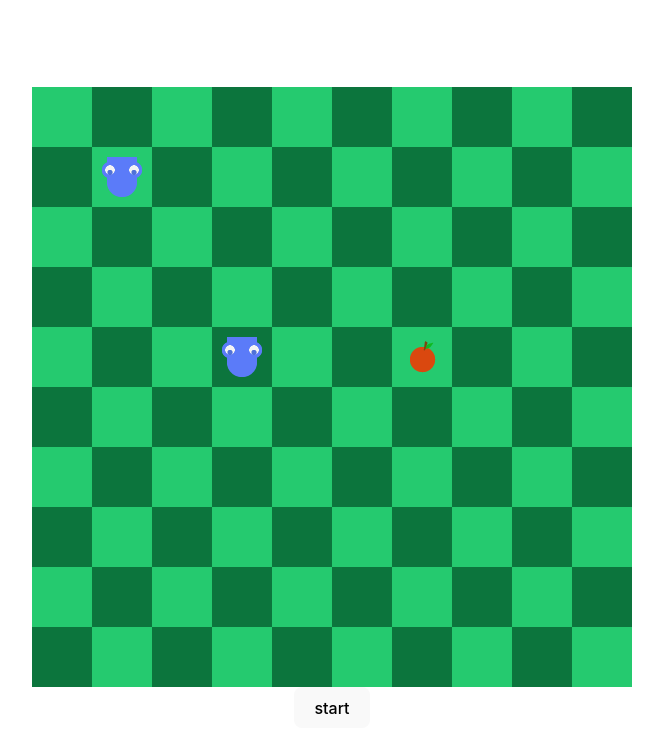
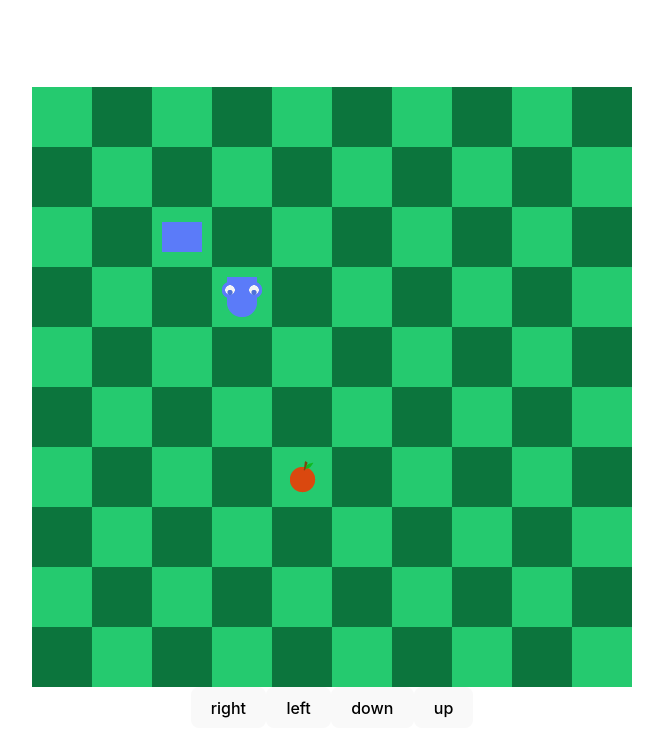
Before and after one commit to AidanSidebottom/cs-30-project-2, a Vue app: page / in a window 1280 px wide. Shown: the top 756 px of the page, without its empty margins (308-971 px from the left). Built offline with nearby package versions, Linux system fonts and the light colour scheme.

Commit message:
worked more on movement

```diff
--- a/src/App.vue
+++ b/src/App.vue
@@ -11,10 +11,10 @@
   let area = ref([
 
   ['','','','','','','','','',''],
-  ['',h,'','','','','','','',''],
   ['','','','','','','','','',''],
-  ['','','','','','','','','',''],
-  ['','','',h,'','',f,'','',''],
+  ['','',b,'','','','','','',''],
+  ['','','',h,'','','','','',''],
+  ['','','','','','',f,'','',''],
   ['','','','','','','','','',''],
   ['','','','','','','','','',''],
   ['','','','','','','','','',''],
@@ -23,7 +23,7 @@
 
 ])
 
-let snake = [ {x: 1, y: 1} , ]
+let snake = [ {x: 3, y: 3} , {x: 2, y: 2}]
 
 
 
@@ -38,39 +38,52 @@ if((x+y)%2==0){
 }
 
 
+
 let started = false
 
-let start = (x,y,direction) =>{
+let start = (direction) =>{
   started=true;
-  move(x,y,direction)
-  alert(snake[0].x)
+  move(direction)
   }
 
 
-  let move = (x,y,direction) => {
+  let move = (direction) => {
+
+  for (let i = 0; i < snake.length; i++) {
+
+  let x = snake[i].x
+  let y = snake[i].y
 
   while (started === true) {
 
   let temp = area.value[x][y]
-  area.value[x][y] = ''
+  area.value[x][y]= ''
 
   if(direction === 1){
+
   area.value[x+1][y] = temp
+  snake[i].x = snake[i].x+1
   return
 
-    }
+  }
+
     if(direction === 2){
   area.value[x-1][y] = temp
+  snake[0].x = snake[0].x-1
   return
 
-    }
+  }
+
     if(direction === 3){
   area.value[x][y+1] = temp
+  snake[0].y = snake[0].y+1
   return
 
-    }
+  }
+
     if(direction === 4){
   area.value[x][y-1] = temp
+  snake[0].y = snake[0].y-1
   return
 
     } else{
@@ -78,7 +91,7 @@ let start = (x,y,direction) =>{
       return
 
     }
-
+    }
   }
 }
 
@@ -97,12 +110,12 @@ let start = (x,y,direction) =>{
  <main class="area">
       <div
 
-        v-for="(row, x) in area"
-        :key="x"
+        v-for="(row, y) in area"
+        :key="y"
       >
         <div
-          v-for="(cell, y) in row"
-          :key="y"
+          v-for="(cell, x) in row"
+          :key="x"
           v-bind:class="tiles(x,y)"
         >
 
@@ -115,8 +128,17 @@ let start = (x,y,direction) =>{
         </div>
       </div>
     </main>
-    <button v-on:click=start(snake[0].x,snake[0].y,1)>
-      start
+    <button v-on:click=start(1)>
+      right
+    </button>
+    <button v-on:click=start(2)>
+      left
+    </button>
+    <button v-on:click=start(3)>
+      down
+    </button>
+    <button v-on:click=start(4)>
+      up
     </button>
 </template>
 
```
